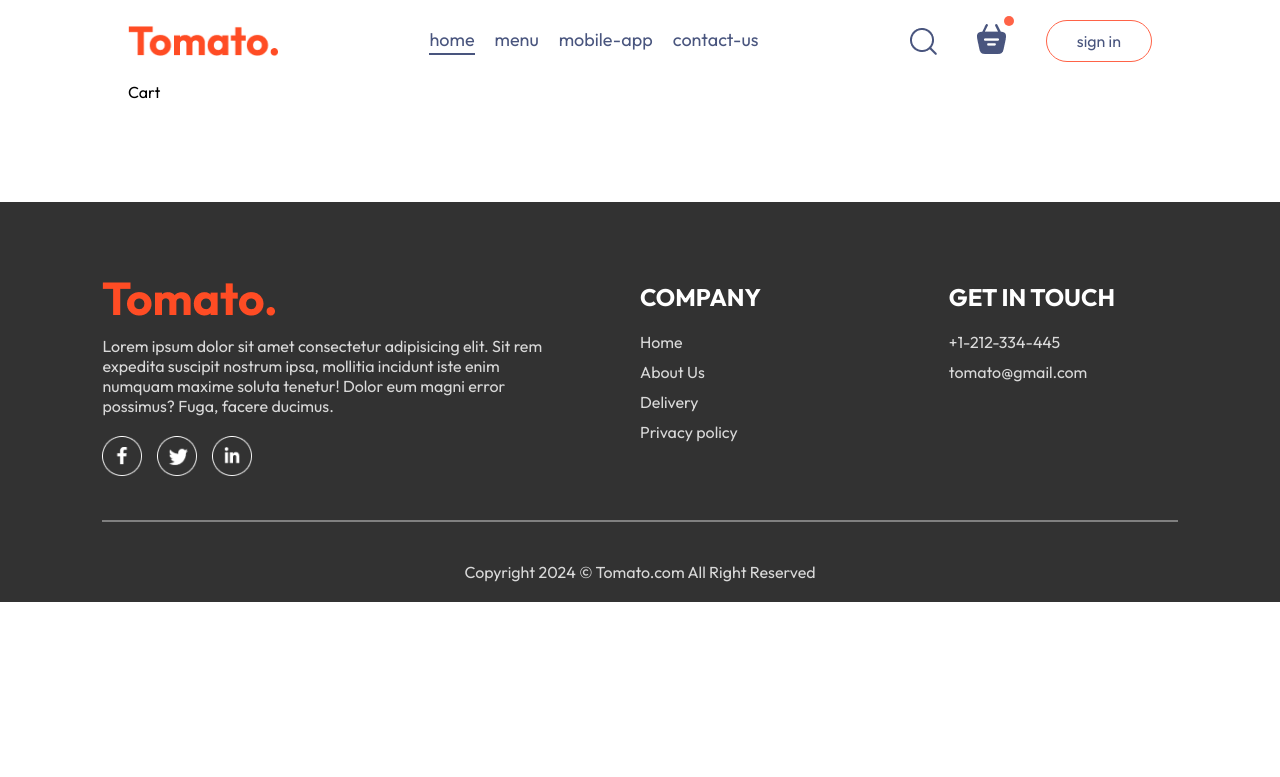
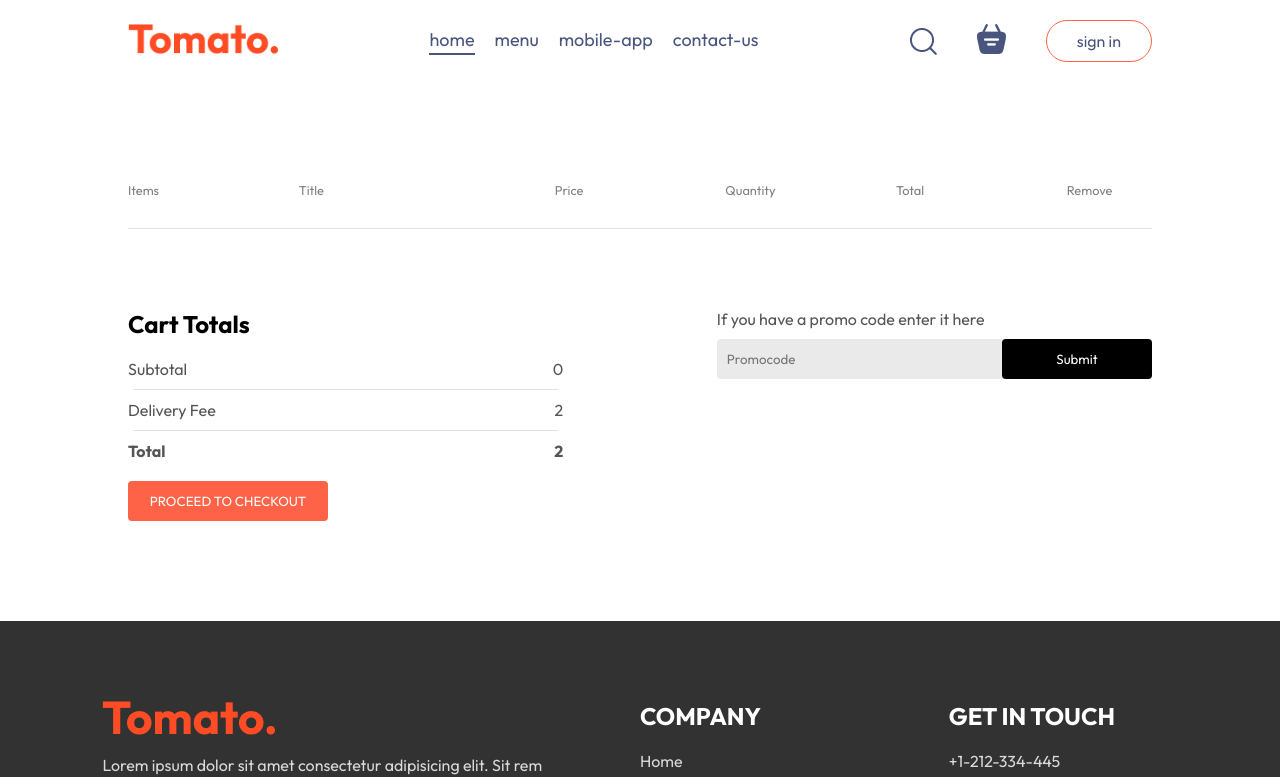
Before and after one commit to pula-ashok/tomato-app, a React (Vite) app in the folder frontend/: page /cart in a window 1280 px wide. Shown: the top 777 px of the page. Built offline with nearby package versions, Linux system fonts and the light colour scheme.

Commit message:
cart page ui completed

```diff
--- a/frontend/src/components/navbar/Navbar.jsx
+++ b/frontend/src/components/navbar/Navbar.jsx
@@ -1,13 +1,17 @@
-import React, { useState } from "react";
+import React, { useContext, useState } from "react";
 import "./navbar.css";
 import { assets } from "./../../assets/assets";
 import { Link } from "react-router-dom";
+import { storeContext } from "../../context/storeContext";
 
 const Navbar = ({ setShowLogin }) => {
   const [menu, setMenu] = useState("home");
+  const { getTotalCartAmount } = useContext(storeContext);
   return (
     <div className="navbar">
-      <img src={assets?.logo} alt="" className="logo" />
+      <Link to={"/"}>
+        <img src={assets?.logo} alt="" className="logo" />
+      </Link>
       <ul className="navbar-menu">
         <Link
           to={"/"}
@@ -41,8 +45,10 @@
       <div className="navbar-right">
         <img src={assets?.search_icon} alt="" />
         <div className="navbar-search-icon">
-          <img src={assets?.basket_icon} alt="" />
-          <div className="dot"></div>
+          <Link to={"/cart"}>
+            <img src={assets?.basket_icon} alt="" />
+          </Link>
+          <div className={getTotalCartAmount() === 0 ? " " : "dot"}></div>
         </div>
         <button
           onClick={() => {
--- a/frontend/src/context/storeContext.jsx
+++ b/frontend/src/context/storeContext.jsx
@@ -21,12 +21,23 @@
       return { ...prev, [itemId]: prev[itemId] - 1 };
     });
   };
+  const getTotalCartAmount = () => {
+    let totalAmount = 0;
+    for (const item in cartItems) {
+      if (cartItems[item] > 0) {
+        let itemInfo = food_list.find((product) => product._id === item);
+        totalAmount += itemInfo.price * cartItems[item];
+      }
+    }
+    return totalAmount;
+  };
   const contextValue = {
     food_list: food_list,
     cartItems,
     setCartItems,
     addToCart,
     removeFromCart,
+    getTotalCartAmount,
   };
   useEffect(() => {
     console.log(cartItems);
--- a/frontend/src/pages/cart/Cart.jsx
+++ b/frontend/src/pages/cart/Cart.jsx
@@ -1,8 +1,77 @@
-import React from "react";
+import React, { useContext } from "react";
 import "./cart.css";
+import { storeContext } from "../../context/storeContext";
 
 const Cart = () => {
-  return <div>Cart</div>;
+  const { food_list, cartItems, removeFromCart, getTotalCartAmount } =
+    useContext(storeContext);
+  return (
+    <div className="cart">
+      <div className="cart-items">
+        <div className="cart-items-title">
+          <p>Items</p>
+          <p>Title</p>
+          <p>Price</p>
+          <p>Quantity</p>
+          <p>Total</p>
+          <p>Remove</p>
+        </div>
+        <br />
+        <hr />
+        {food_list.map((item, index) => {
+          if (cartItems[item._id] > 0) {
+            return (
+              <>
+                <div className="cart-items-title cart-items-item" key={index}>
+                  <img src={item.image} alt="" />
+                  <p>{item.name}</p>
+                  <p>${item.price}</p>
+                  <p>{cartItems[item._id]}</p>
+                  <p>${item.price * cartItems[item._id]}</p>
+                  <p className="cross" onClick={() => removeFromCart(item._id)}>
+                    X
+                  </p>
+                </div>
+                <hr />
+              </>
+            );
+          }
+        })}
+      </div>
+      <div className="cart-bottom">
+        <div className="cart-total">
+          <h2>Cart Totals</h2>
+          <div>
+            <div className="cart-total-details">
+              <p>Subtotal</p>
+              <p>{getTotalCartAmount()}</p>
+            </div>
+            <hr />
+            <div className="cart-total-details">
+              <p>Delivery Fee</p>
+              <p>{2}</p>
+            </div>
+            <hr />
+            <div className="cart-total-details">
+              <b>Total</b>
+              <b>{getTotalCartAmount() + 2}</b>
+            </div>
+          </div>
+          <button>PROCEED TO CHECKOUT</button>
+        </div>
+
+        <div className="cart-promocode">
+          <div>
+            <p>If you have a promo code enter it here</p>
+            <div className="cart-promocode-input">
+              <input type="text" placeholder="Promocode" />
+              <button>Submit</button>
+            </div>
+          </div>
+        </div>
+      </div>
+    </div>
+  );
 };
 
 export default Cart;
--- a/frontend/src/pages/cart/cart.css
+++ b/frontend/src/pages/cart/cart.css
@@ -0,0 +1,89 @@
+.cart {
+  margin-top: 100px;
+}
+.cart-items-title {
+  display: grid;
+  grid-template-columns: 1fr 1.5fr 1fr 1fr 1fr 0.5fr;
+  align-items: center;
+  color: grey;
+  font-size: max(1vw, 12px);
+}
+.cart-items-item {
+  margin: 10px 0px;
+  color: black;
+}
+.cart-items-item img {
+  width: 50px;
+}
+.cart hr {
+  height: 1px;
+  border: none;
+  background-color: #e2e2e2;
+}
+.cart .cross {
+  cursor: pointer;
+}
+.cart-bottom {
+  margin-top: 80px;
+  display: flex;
+  justify-content: space-between;
+  gap: max(12vw, 20px);
+}
+.cart-total {
+  flex: 1;
+  display: flex;
+  flex-direction: column;
+  gap: 20px;
+}
+.cart-total-details {
+  display: flex;
+  justify-content: space-between;
+  color: #555;
+}
+.cart-total hr {
+  margin: 10px 5px;
+}
+.cart-total button {
+  border: none;
+  color: white;
+  background-color: tomato;
+  width: max(15vw, 200px);
+  padding: 12px 0px;
+  border-radius: 4px;
+  cursor: pointer;
+}
+.cart-promocode {
+  flex: 1;
+}
+.cart-promocode p {
+  color: #555;
+}
+.cart-promocode-input {
+  margin-top: 10px;
+  display: flex;
+  justify-content: space-between;
+  align-items: center;
+  background-color: #eaeaea;
+  border-radius: 4px;
+}
+.cart-promocode-input input {
+  background-color: transparent;
+  border: none;
+  outline: none;
+  padding-left: 10px;
+}
+.cart-promocode-input button {
+  width: max(10vw, 150px);
+  padding: 12px 5px;
+  background-color: black;
+  border: none;
+  color: white;
+  border-radius: 4px;
+  cursor: pointer;
+}
+/* mobile changes */
+@media screen and (max-width: 750px) {
+  .cart-bottom {
+    flex-direction: column-reverse;
+  }
+}
```
